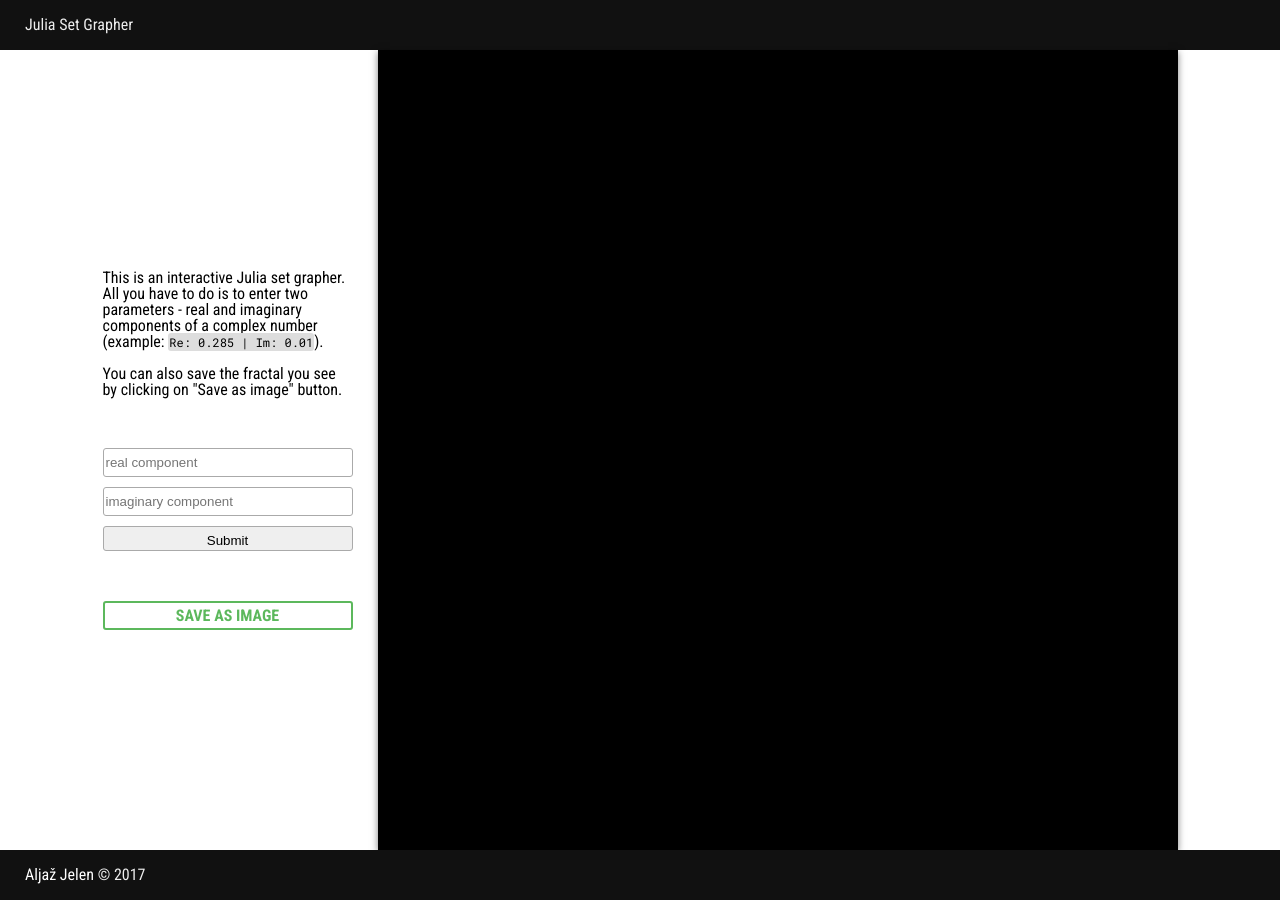
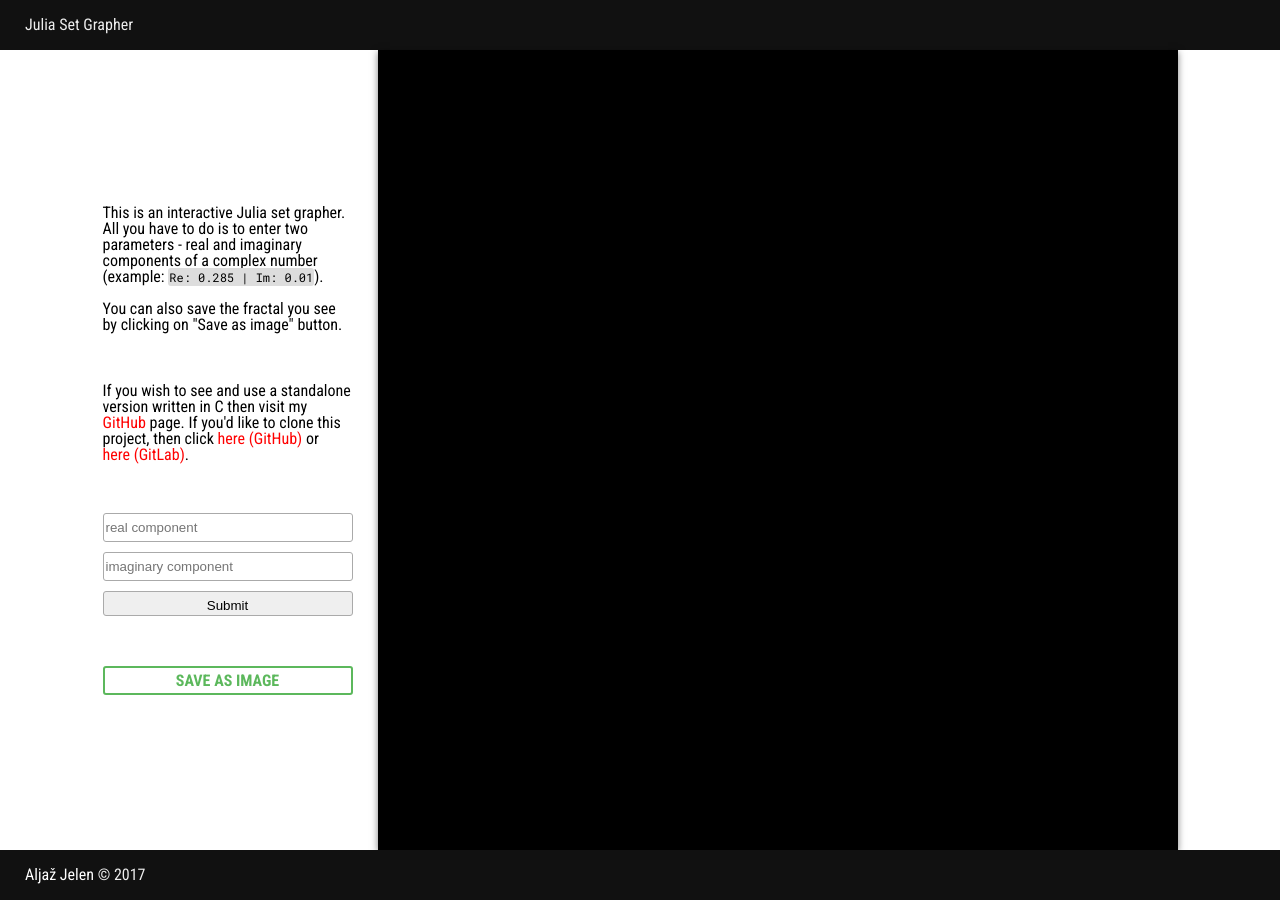
Before and after one commit to jelenaljaz/julia-set-html5, a website: page index.html in a window 1280 px wide. Drawn offline with nearby package versions, Linux system fonts and the light colour scheme.

Commit message:
tiny fixes and added text

```diff
--- a/index.html
+++ b/index.html
@@ -34,6 +34,13 @@
                     (example: <samp>Re: 0.285 | Im: 0.01</samp>).<br><br>
                     You can also save the fractal you see by clicking on "Save as image" button.
                 </p>
+                <p>
+                    If you wish to see and use a standalone version written in C then visit my
+                    <a href="https://github.com/jelenaljaz/julia-set-visualisation">GitHub</a> page.
+                    If you'd like to clone this project, then click
+                    <a href="https://github.com/jelenaljaz/julia-set-html5" target="_blank">here&nbsp;(GitHub)</a>
+                    or <a href="https://gitlab.com/jelenaljaz/julia-set-html5" target="_blank">here&nbsp;(GitLab)</a>.
+                </p>
                 <form id="form">
                     <input type="text" name="re" value="" placeholder="real component">
                     <input type="text" name="im" value="" placeholder="imaginary component">
@@ -45,7 +52,7 @@
         </main>
 
         <footer>
-            <span class="copyright"><a href="http://jelen.graphics" target="_blank">Aljaž Jelen</a> &copy; </span>
+            <span class="copyright"><a href="http://jelen.graphics">Aljaž Jelen</a> &copy; </span>
         </footer>
     </body>
 </html>
--- a/sass/_site.scss
+++ b/sass/_site.scss
@@ -143,3 +143,13 @@ code, samp {
     padding: 1px;
     border-radius: 3px;
 }
+
+a {
+    color: #ff0000;
+    text-decoration: none;
+    transition: all ease-in-out .25s;
+
+    &:hover {
+        color: #ffcaca;
+    }
+}
```
Also changed, not shown: css/style.css.
